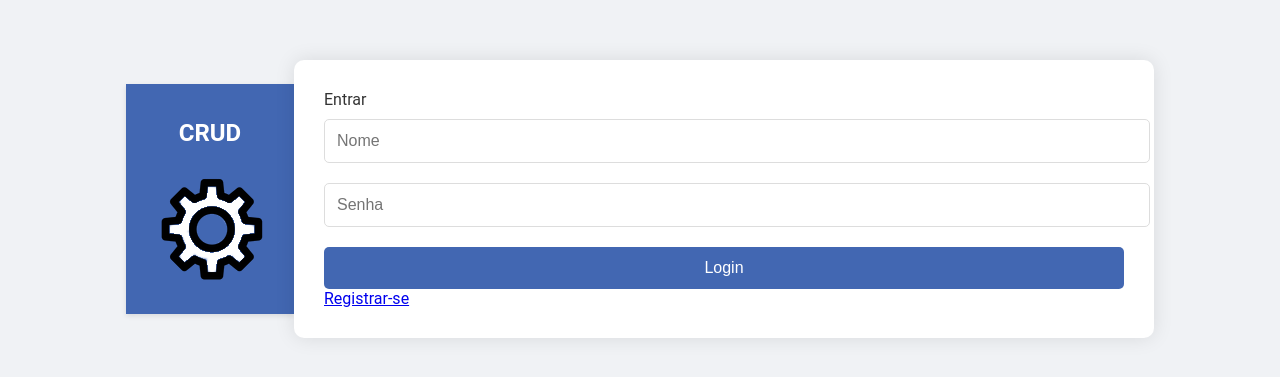
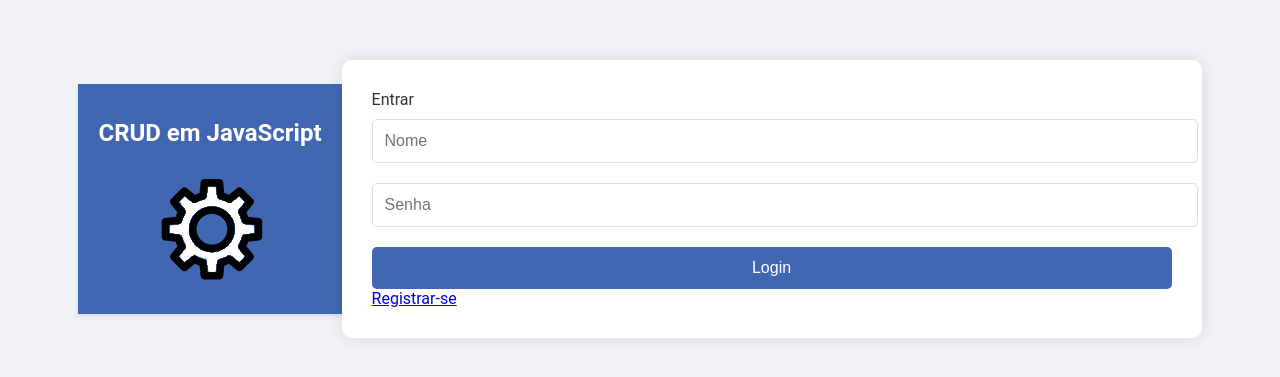
Before and after one commit to Davidcd1/crud-em-javascript, a plain HTML site: page index.html in a window 1280 px wide. Shown: the part 201-578 px from the top of the page. Drawn offline with Linux system fonts and the light colour scheme.

Commit message:
Alterando o Nome

```diff
--- a/index.html
+++ b/index.html
@@ -11,7 +11,7 @@
         <header>
             <nav>
                 <div>
-                    <h1 id="title">CRUD</h1>
+                    <h1 id="title">CRUD em JavaScript</h1>
                 </div>
             </nav>
             <div class="conf">
```
